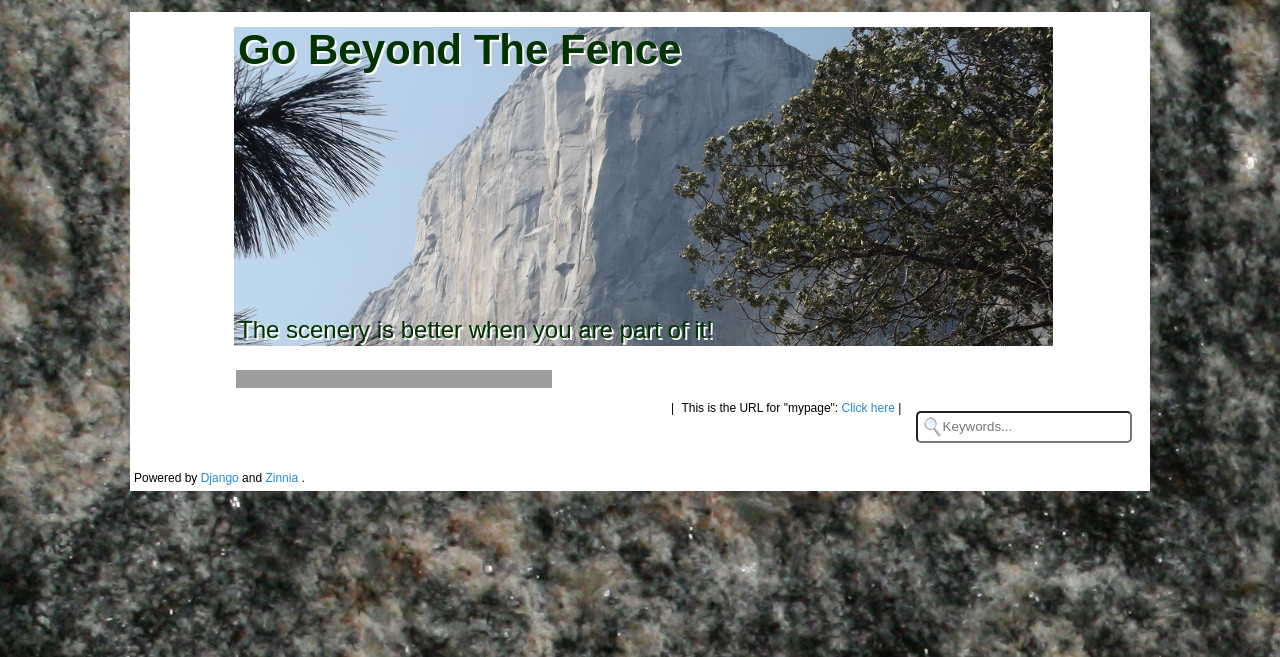
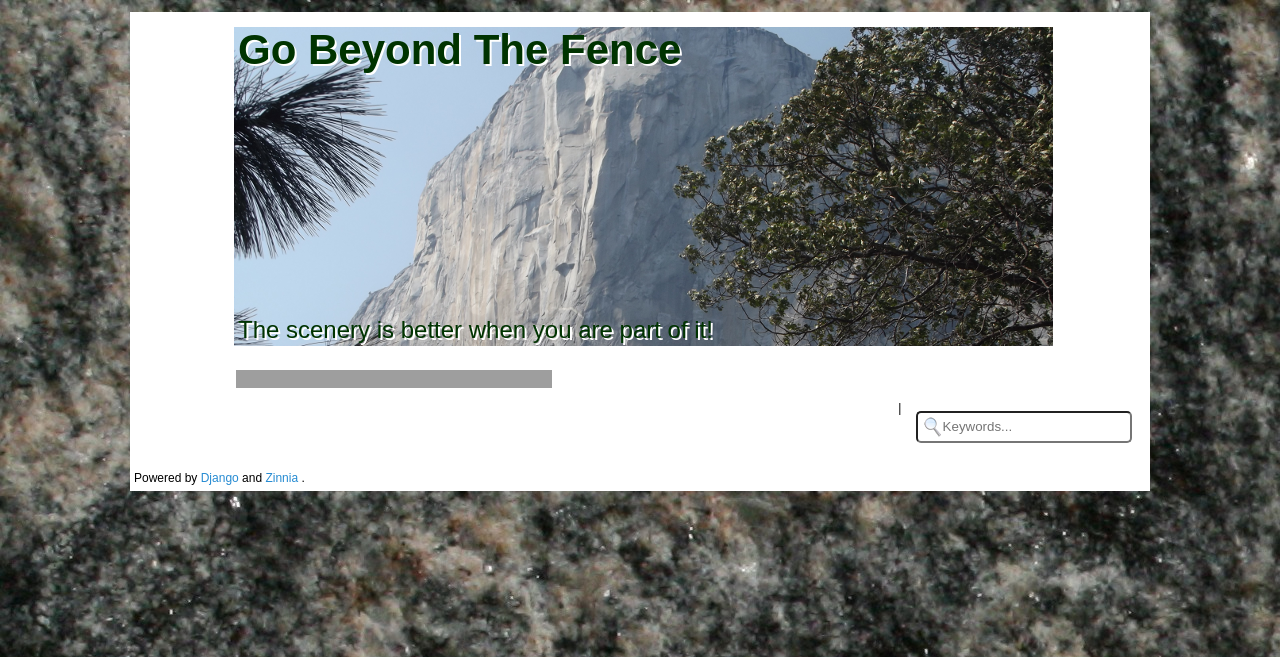
Before and after one commit to Tanner272003/Blog, a Django app: page /about/ in a window 1280 px wide. Shown: the top 657 px of the page. Run offline with Django 3.2, Linux system fonts and the light colour scheme; parts of the project's set-up code (start-up, migrations or seed data) failed here and were passed over; grey boxes are pictures that could not be loaded.

Commit message:
editing about page

```diff
--- a/web/mysite/templates/about.html
+++ b/web/mysite/templates/about.html
@@ -38,12 +38,9 @@
 		 <iframe src="http://free.timeanddate.com/clock/i51ygruk/n23/tt0" frameborder="0" width="316" height="18"></iframe>
         <nav>
           <ul class="top-navigation">
-		  <li>
-			<link rel="shortcut icon" href="{% static "zinnia/theme/img/favicon.ico" %}" />
+
+            <li>
 			<link rel="home" href="{% url "zinnia:entry_archive_index" %}" />
-			</li>
-            <li>
-			This is the URL for "mypage": <a href="{% url 'enocktest:blog' %}">Click here</a>
 
             </li>
 
--- a/web/web/urls.py
+++ b/web/web/urls.py
@@ -34,7 +34,7 @@ from zinnia.sitemaps import EntrySitemap
 from zinnia.sitemaps import CategorySitemap
 from zinnia.sitemaps import AuthorSitemap
 from django.conf.urls.static import static
-app_name = 'enocktest'
+
 urlpatterns = [
     url(r'^$', RedirectView.as_view(url='/about/', permanent=True)),
     url(r'^blog/', include('zinnia.urls', namespace='zinnia')),
```
